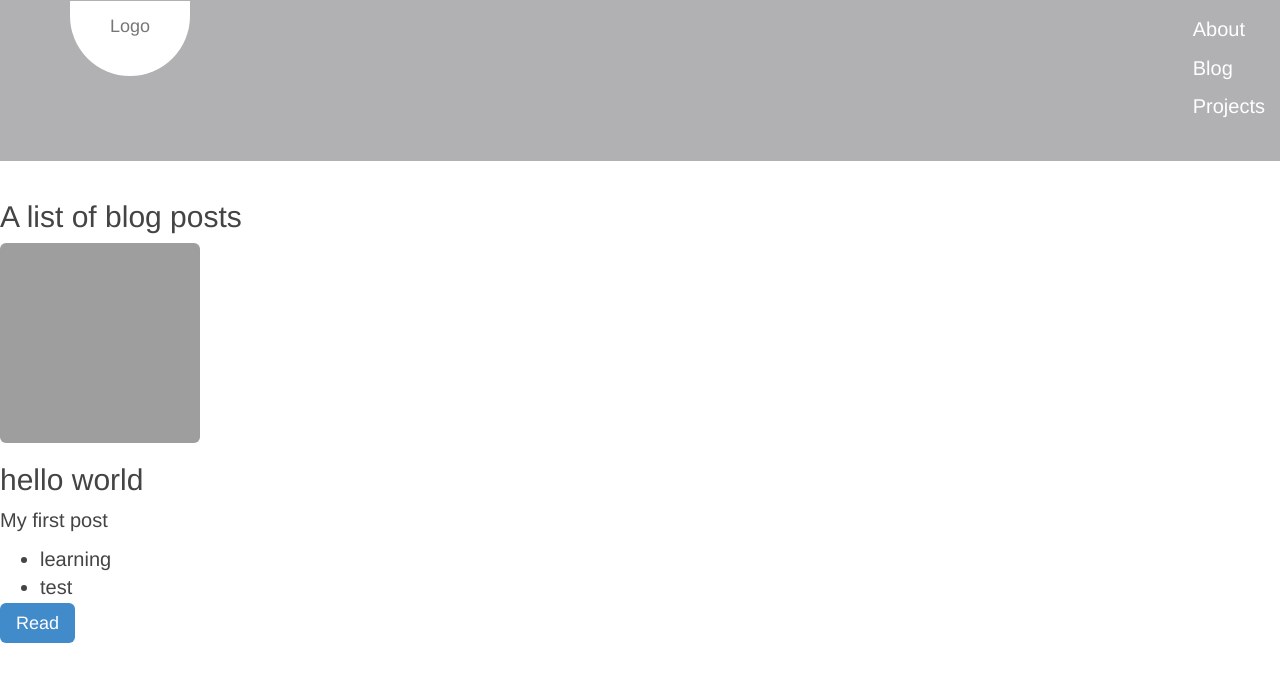
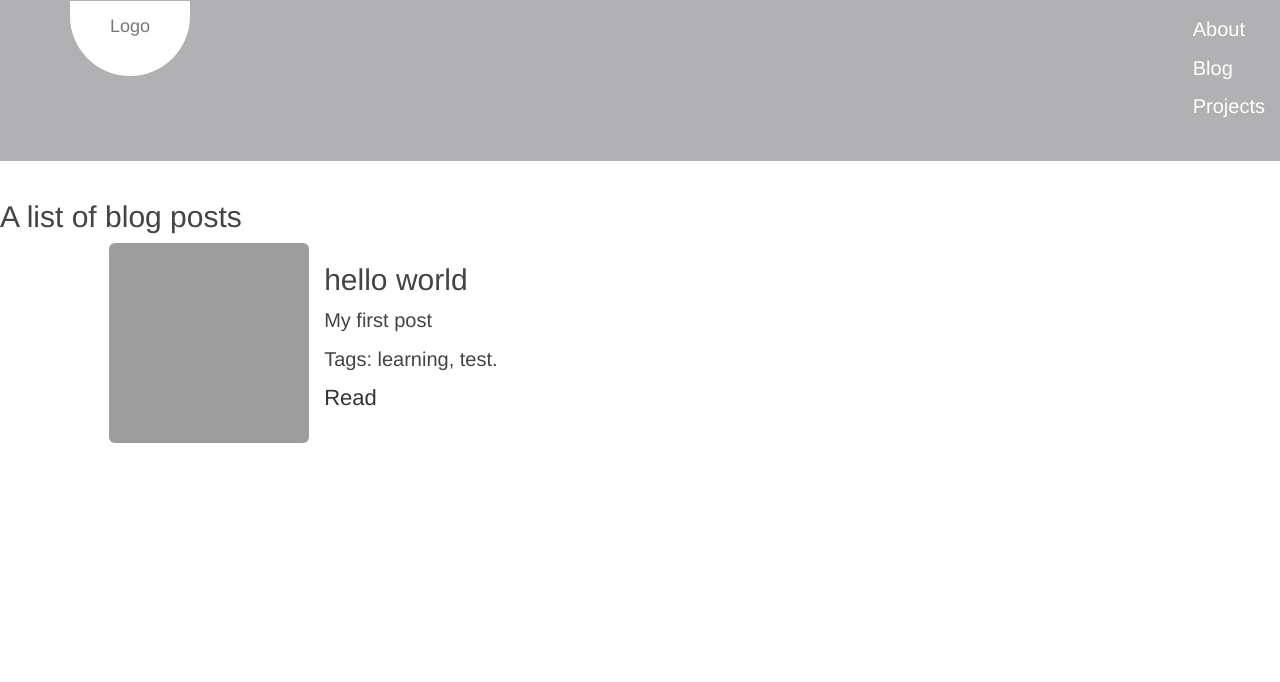
Before and after one commit to tomhohenstein/tomhohenstein.github.io, a Jekyll site: the page built from blog/index.md, in a window 1280 px wide. Shown: the top 682 px of the page. Built offline with Jekyll 4.4.1, drawn with Linux system fonts in a browser that asks for light colours.

Commit message:
update blog list styles - still in draft form

```diff
--- a/assets/css/style.scss
+++ b/assets/css/style.scss
@@ -60,12 +60,9 @@ p {
 	color: $text-p;
 }
 
-
-
-
 /************************
 
-  Body Styles
+  Body
 
 *************************/
 
@@ -73,10 +70,9 @@ p {
 	margin-top: 200px;
 }
 
-
 /************************
 
-  Navigation Styles
+  Navigation
 
 *************************/
 
@@ -125,6 +121,25 @@ p {
 	padding: 16px 15px 40px 15px;
 }
 
+/************************
+
+  Blog List
+
+*************************/
+
+.blog-list-img {
+	float: left;
+	margin: 0 15px 0 0;
+}
+
+.caption .btn-lg {
+	font-size: $font-size+2px;
+	padding: 10px 16px 10px 0;
+}
+.caption .btn-lg:hover {
+
+}
+
 
 /* fix some bootstap styles to match */
 @media (min-width: 768px) {
--- a/blog/index.md
+++ b/blog/index.md
@@ -5,18 +5,22 @@ title: Blog
 ##A list of blog posts
 
 {% for post in site.posts %}
-<div class="row">
-  <div class="col-md-6">
-  	<img alt="..." class="img-rounded" height="200" src="{{ site.baseurl }}/assets/img/{{ post.thumbnail }}" width="200" >
+<div class="blog-list row">
+  <div class="col-md-6 col-md-offset-1">
+  	<img alt="..." class="blog-list-img img-rounded" height="200" src="{{ site.baseurl }}/assets/img/{{ post.thumbnail }}" width="200" >
       <div class="caption">
         <h2>{{ post.title }}</h2>
         <p> {{ post.excerpt | remove: '<p>' | remove: '</p>' }} </p>
-        <ul>
+        <p>Tags:
         {% for tag in post.tags %}
-        	<li>{{ tag }}</li>
+          {% if forloop.last == false %}
+        	  {{ tag }},
+          {% else %}
+            {{ tag }}.
+          {% endif %}
         {% endfor %}
-        </ul>
-        <a href="{{ post.url }}" class="btn-lg btn-primary" role="button">Read</a>
+        </p>
+        <a href="{{ post.url }}" class="btn-lg btn-default" role="button">Read</a>
       </div>
   </div>
 </div>
```
Also changed, not shown: 3 other files.
